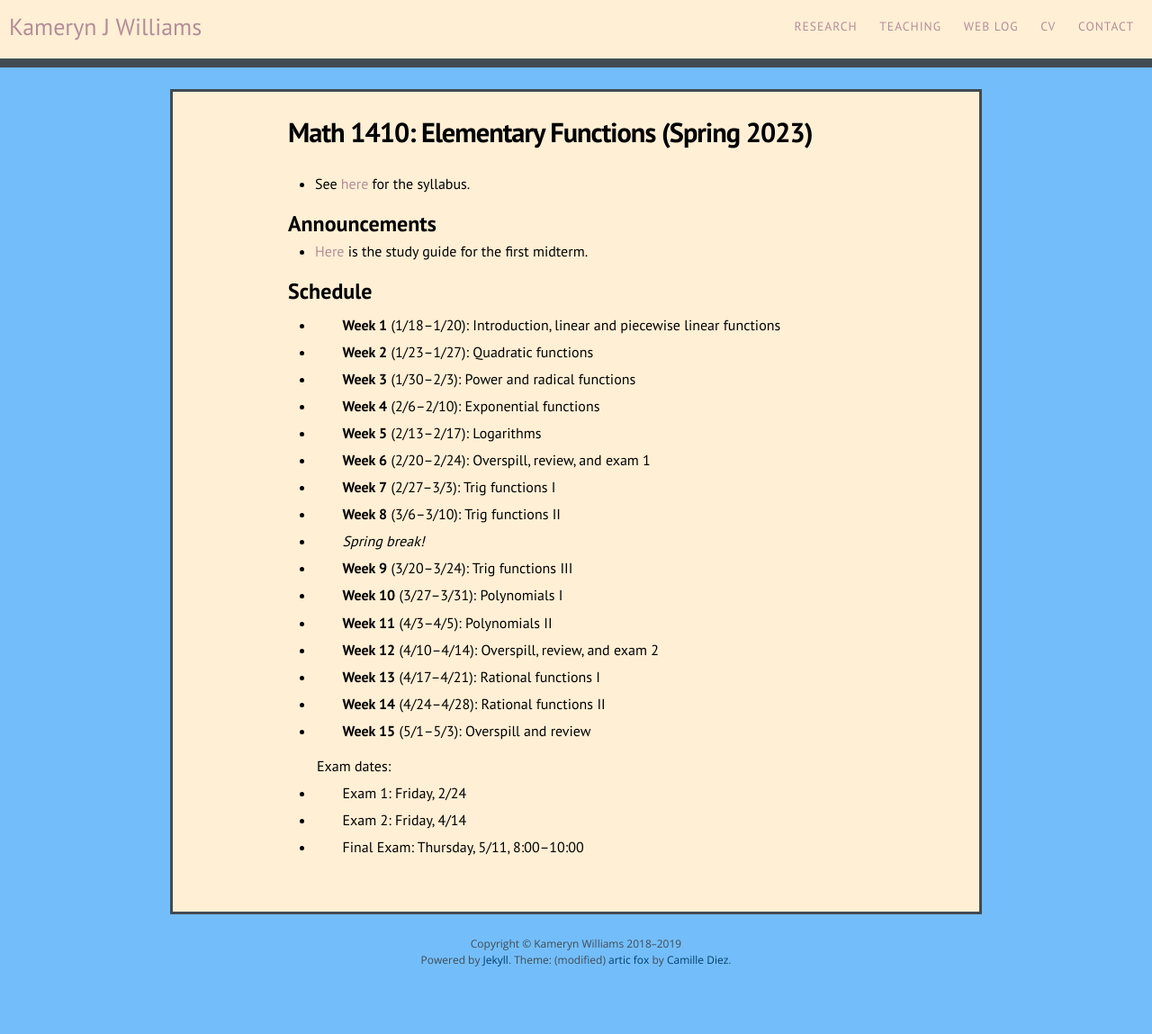
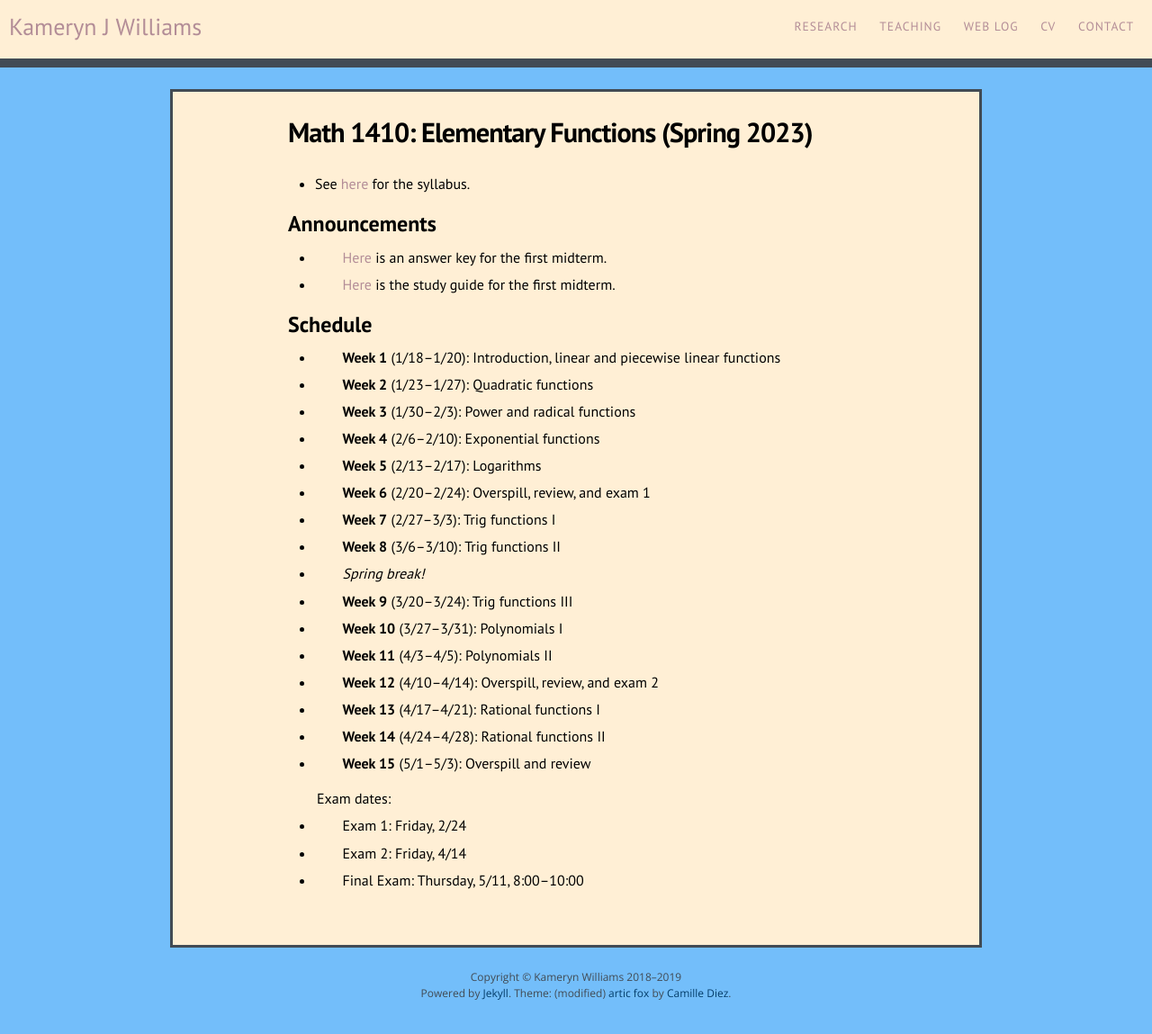
Before and after one commit to kamerynjw/kamerynjw.github.io, a Jekyll site: the page built from teaching/2023/math1410.md, in a window 1280 px wide. Shown: the whole page at 90% size. Built offline with Jekyll 4.4.1, drawn with Linux system fonts in a browser that asks for light colours; nearby versions of some CDN libraries; before the commit the page ends 1112 px from its top, so only the background shows below that.

Commit message:
add answer key

```diff
--- a/teaching/2023/math1410.md
+++ b/teaching/2023/math1410.md
@@ -10,6 +10,8 @@ permalink: /teaching/2023/math1410/
 
 Announcements
 -------------
+
+* [Here]({{ page.url }}e1-answers.pdf) is an answer key for the first midterm.
 
 * [Here]({{ page.url }}sg1.pdf) is the study guide for the first midterm.
 
```
Also changed, not shown: 1 other file.
